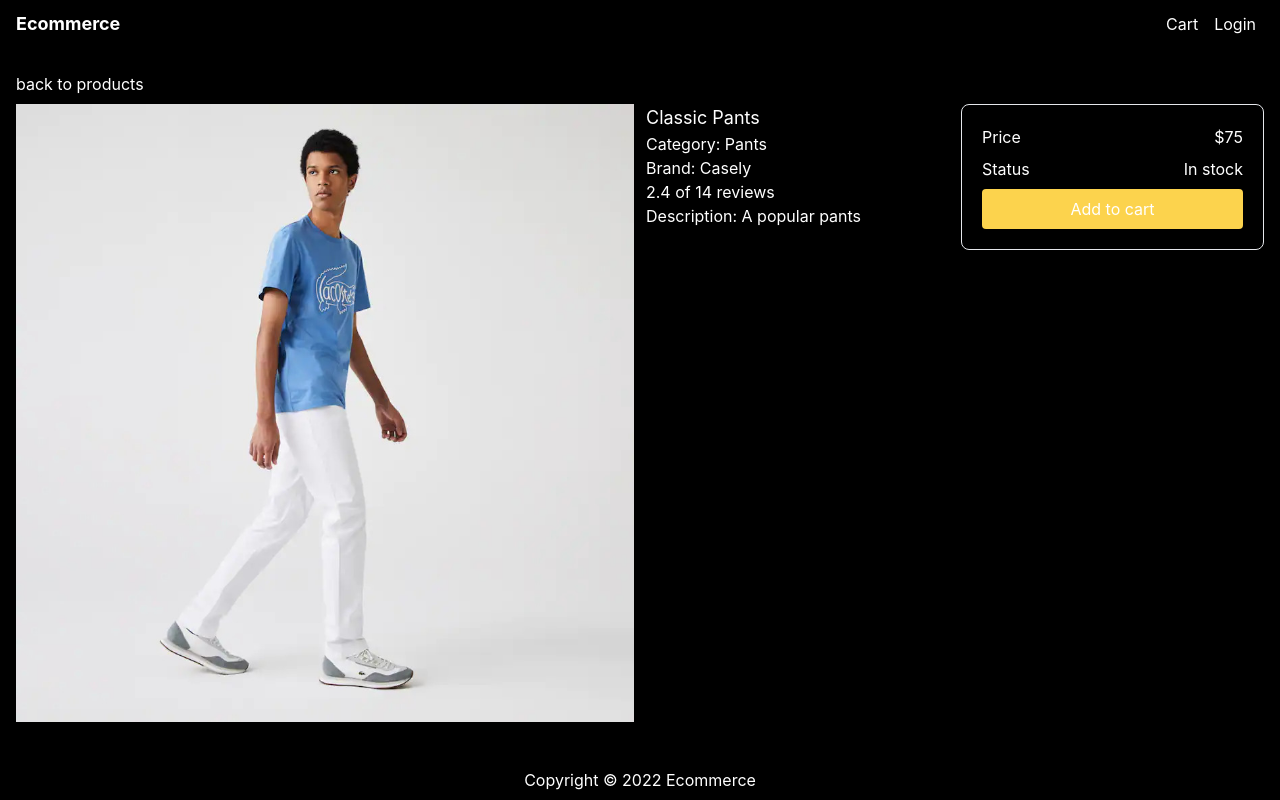
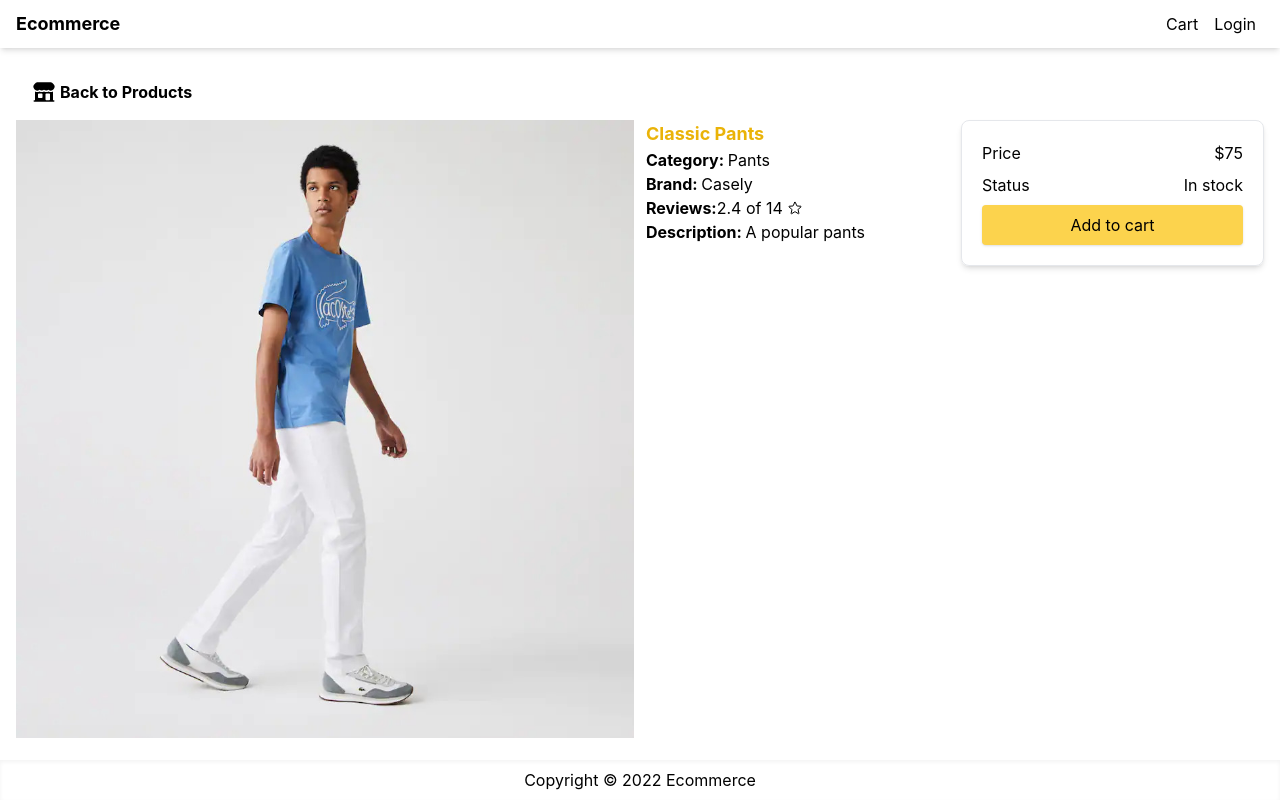
Before and after one commit to Guzmance/next-tailwind-ecommerce, a Next.js app: page /product/classic-pants in a window 1280 px wide. Built offline with nearby package versions, Linux system fonts and the light colour scheme.

Commit message:
Update: Buttons Designs

```diff
--- a/pages/cart.js
+++ b/pages/cart.js
@@ -19,10 +19,24 @@ export default function CartScreen() {
     <Layout title="Shopping Cart">
       <h1 className="mb-4 text-xl">Shopping Cart</h1>
       {cartItems.length === 0 ? (
-        <div>
+        <div className="inline-flex items-center">
           Cart is empty.{' '}
           <Link legacyBehavior href="/">
-            Go shopping
+            <button class="bg-grey-light hover:bg-grey text-grey-darkest font-bold py-2 px-4 space-x-1 rounded inline-flex items-center">
+              <svg
+                xmlns="http://www.w3.org/2000/svg"
+                viewBox="0 0 24 24"
+                fill="currentColor"
+                class="w-6 h-6"
+              >
+                <path
+                  fill-rule="evenodd"
+                  d="M7.5 6v.75H5.513c-.96 0-1.764.724-1.865 1.679l-1.263 12A1.875 1.875 0 004.25 22.5h15.5a1.875 1.875 0 001.865-2.071l-1.263-12a1.875 1.875 0 00-1.865-1.679H16.5V6a4.5 4.5 0 10-9 0zM12 3a3 3 0 00-3 3v.75h6V6a3 3 0 00-3-3zm-3 8.25a3 3 0 106 0v-.75a.75.75 0 011.5 0v.75a4.5 4.5 0 11-9 0v-.75a.75.75 0 011.5 0v.75z"
+                  clip-rule="evenodd"
+                />
+              </svg>
+              <span>Go shopping</span>
+            </button>
           </Link>
         </div>
       ) : (
--- a/pages/product/[slug].js
+++ b/pages/product/[slug].js
@@ -32,7 +32,25 @@ export default function ProductScreen() {
   return (
     <Layout title={product.name}>
       <div className="py-2">
-        <Link href="/">back to products</Link>
+        <Link href="/">
+          <button class="bg-grey-light hover:bg-grey text-grey-darkest font-bold py-2 px-4 space-x-1 rounded inline-flex items-center">
+            <svg
+              xmlns="http://www.w3.org/2000/svg"
+              viewBox="0 0 24 24"
+              fill="currentColor"
+              class="w-6 h-6"
+            >
+              <path d="M5.223 2.25c-.497 0-.974.198-1.325.55l-1.3 1.298A3.75 3.75 0 007.5 9.75c.627.47 1.406.75 2.25.75.844 0 1.624-.28 2.25-.75.626.47 1.406.75 2.25.75.844 0 1.623-.28 2.25-.75a3.75 3.75 0 004.902-5.652l-1.3-1.299a1.875 1.875 0 00-1.325-.549H5.223z" />
+              <path
+                fill-rule="evenodd"
+                d="M3 20.25v-8.755c1.42.674 3.08.673 4.5 0A5.234 5.234 0 009.75 12c.804 0 1.568-.182 2.25-.506a5.234 5.234 0 002.25.506c.804 0 1.567-.182 2.25-.506 1.42.674 3.08.675 4.5.001v8.755h.75a.75.75 0 010 1.5H2.25a.75.75 0 010-1.5H3zm3-6a.75.75 0 01.75-.75h3a.75.75 0 01.75.75v3a.75.75 0 01-.75.75h-3a.75.75 0 01-.75-.75v-3zm8.25-.75a.75.75 0 00-.75.75v5.25c0 .414.336.75.75.75h3a.75.75 0 00.75-.75v-5.25a.75.75 0 00-.75-.75h-3z"
+                clip-rule="evenodd"
+              />
+            </svg>
+
+            <span>Back to Products</span>
+          </button>
+        </Link>
       </div>
       <div className="grid md:grid-cols-4 md:gap-3">
         <div className="md:col-span-2">
@@ -47,14 +65,38 @@ export default function ProductScreen() {
         <div>
           <ul>
             <li>
-              <h1 className="text-lg">{product.name}</h1>
+              <h1 className="text-lg text-yellow-500 font-bold">
+                {product.name}
+              </h1>
             </li>
-            <li>Category: {product.category}</li>
-            <li>Brand: {product.brand}</li>
             <li>
-              {product.rating} of {product.numReviews} reviews
+              <strong>Category: </strong> {product.category}
             </li>
-            <li>Description: {product.description}</li>
+            <li>
+              <strong>Brand: </strong>
+              {product.brand}
+            </li>
+            <li className="inline-flex items-center space-x-1">
+              <strong>Reviews: </strong>
+              {product.rating} of {product.numReviews}{' '}
+              <svg
+                xmlns="http://www.w3.org/2000/svg"
+                fill="none"
+                viewBox="0 0 24 24"
+                strokeWidth={1.5}
+                stroke="currentColor"
+                className="w-4 h-4"
+              >
+                <path
+                  strokeLinecap="round"
+                  strokeLinejoin="round"
+                  d="M11.48 3.499a.562.562 0 011.04 0l2.125 5.111a.563.563 0 00.475.345l5.518.442c.499.04.701.663.321.988l-4.204 3.602a.563.563 0 00-.182.557l1.285 5.385a.562.562 0 01-.84.61l-4.725-2.885a.563.563 0 00-.586 0L6.982 20.54a.562.562 0 01-.84-.61l1.285-5.386a.562.562 0 00-.182-.557l-4.204-3.602a.563.563 0 01.321-.988l5.518-.442a.563.563 0 00.475-.345L11.48 3.5z"
+                />
+              </svg>
+            </li>
+            <li className="text-justify overflow-y-auto">
+              <strong>Description: </strong> {product.description}
+            </li>
           </ul>
         </div>
         <div>
--- a/styles/globals.css
+++ b/styles/globals.css
@@ -21,13 +21,3 @@ body {
 .primary-button {
   @apply rounded bg-amber-300 py-2 px-4 shadow outline-none hover:bg-amber-400  active:bg-amber-500;
 }
-
-@media (prefers-color-scheme: light) {
-  html {
-    color-scheme: light;
-  }
-  body {
-    color: white;
-    background: black;
-  }
-}
```
